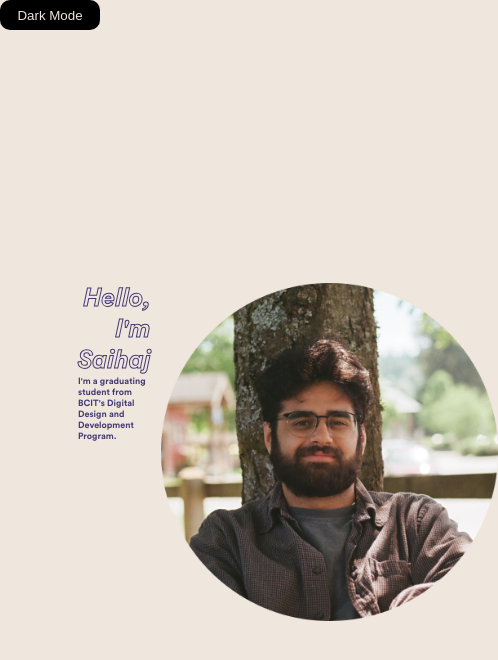
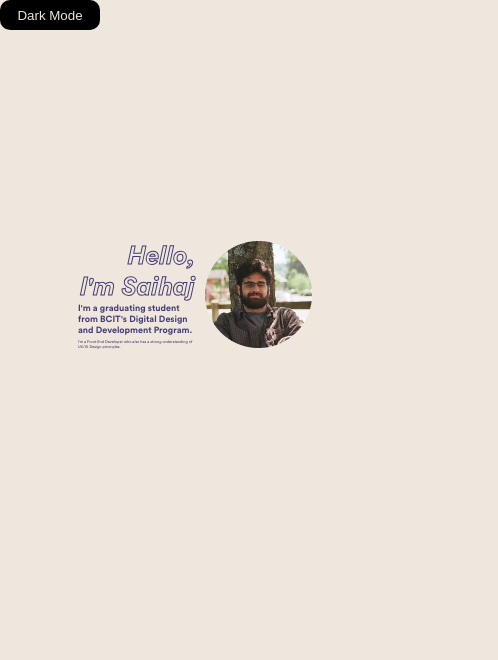
Before and after one commit to saihajvir/Portfolio, a Next.js app: page / in a window 390 px wide. Shown: the top 660 px of the page, 498 px wide, since content can reach past the window. Built offline with nearby package versions, Linux system fonts and the light colour scheme.

Commit message:
made responsive changes and added more dark functions

```diff
--- a/pages/index.js
+++ b/pages/index.js
@@ -6,6 +6,7 @@ import styles from '../styles/Home.module.css'
 import styled from 'styled-components'
 import ThemeButton from '../comps/ThemeButton'
 import { useTheme } from '../utils/provider'
+import { comp_themes } from '../utils/variables'
 
 const Wrapper = styled.div`
   display: flex;
@@ -19,13 +20,14 @@ const Wrapper = styled.div`
 const IntroCont = styled.div`
   display: flex;
   flex-direction: row;
-  height: 40vh;
+  height: 50vh;
   width: 100%;
   /* background-color: yellow; */
 `
 const HeadshotCont = styled.div`
   display: flex;
   /* background-color: green; */
+  align-items: flex-start;
   flex: 1;
 `
 const IntroTextCont = styled.div`
@@ -41,17 +43,27 @@ const HeaderText = styled.span`
   font-size: 6.5vw;
   text-align: right;
   color: #00000000;
+  white-space: pre;
   -webkit-text-stroke-width: 1px;
-  -webkit-text-stroke-color: #433B73;
+  -webkit-text-stroke-color: ${props=>props.color};
 `
 const StudentText = styled.span`
   font-family: 'Circular';
   font-weight: bold;
   font-size: 2.3vw;
-  color: #433B73;
+  color: ${props=>props.color};
+  white-space: pre;
+`
+const DescriptionText = styled.p`
+  font-family: 'Circular';
+  font-weight: normal;
+  font-size: 1vw;
+  color: ${props=>props.color};
 `
 const HeadshotImg = styled.img`
   padding-left: 10px;
+  width: 100%;
+  object-fit: contain;
 `
 export default function Home() {
 
@@ -65,12 +77,18 @@ export default function Home() {
     <Wrapper>
       <IntroCont>
         <IntroTextCont>
-          <HeaderText>
+          <HeaderText color={comp_themes[theme].text_color}>
             Hello,<br/>I'm Saihaj
           </HeaderText>
-          <StudentText>
-            I'm a graduating student from BCIT's Digital Design and Development Program.
+          <StudentText
+            color={comp_themes[theme].text_color}
+          >
+            I'm a graduating student <br/>from BCIT's Digital Design <br/>and Development Program.
           </StudentText>
+
+          <DescriptionText color={comp_themes[theme].text_color}>
+            I’m a Front End Developer who also has a strong understanding of UX/UI Design principles.
+          </DescriptionText>
         </IntroTextCont>
         <HeadshotCont>
           <HeadshotImg src='/headshot-round.png'/>
--- a/utils/variables.js
+++ b/utils/variables.js
@@ -4,17 +4,19 @@ export const themes = {
     },
 
     dark: {
-        body: "#000000"
+        body: "#1F2933"
     }
 }
 
 export const comp_themes = {
     default: {
         button_bg:"#000000",
-        button_text_color:"#EFE6DD"
+        button_text_color:"#EFE6DD",
+        text_color: "#433B73"
     },
     dark: {
         button_bg:"#EFE6DD",
-        button_text_color:"#000000"
+        button_text_color:"#000000",
+        text_color: "#EFE6DD"
     }
 }
```
Also changed, not shown: 1 other file (tests, documents, lock files or other folders).
